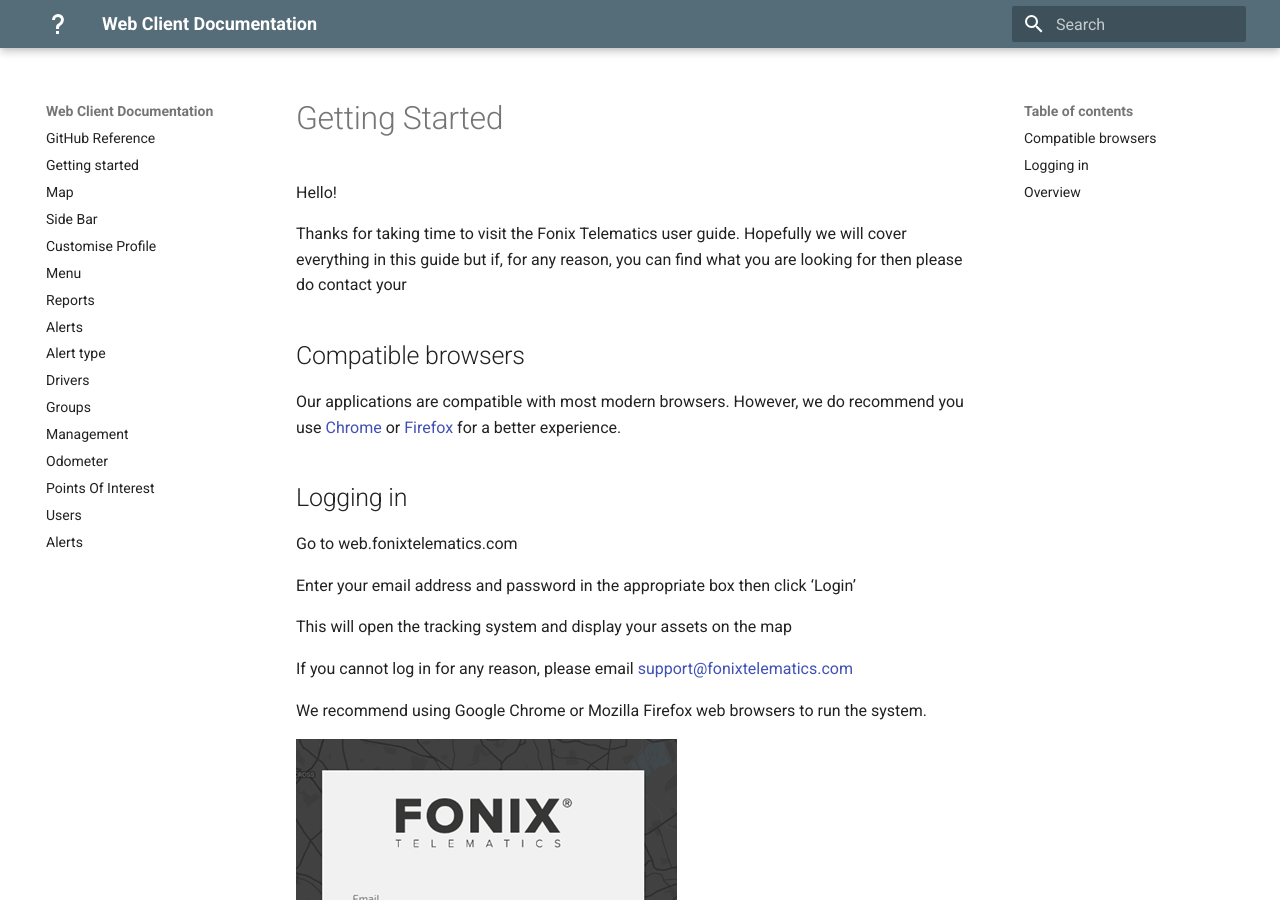
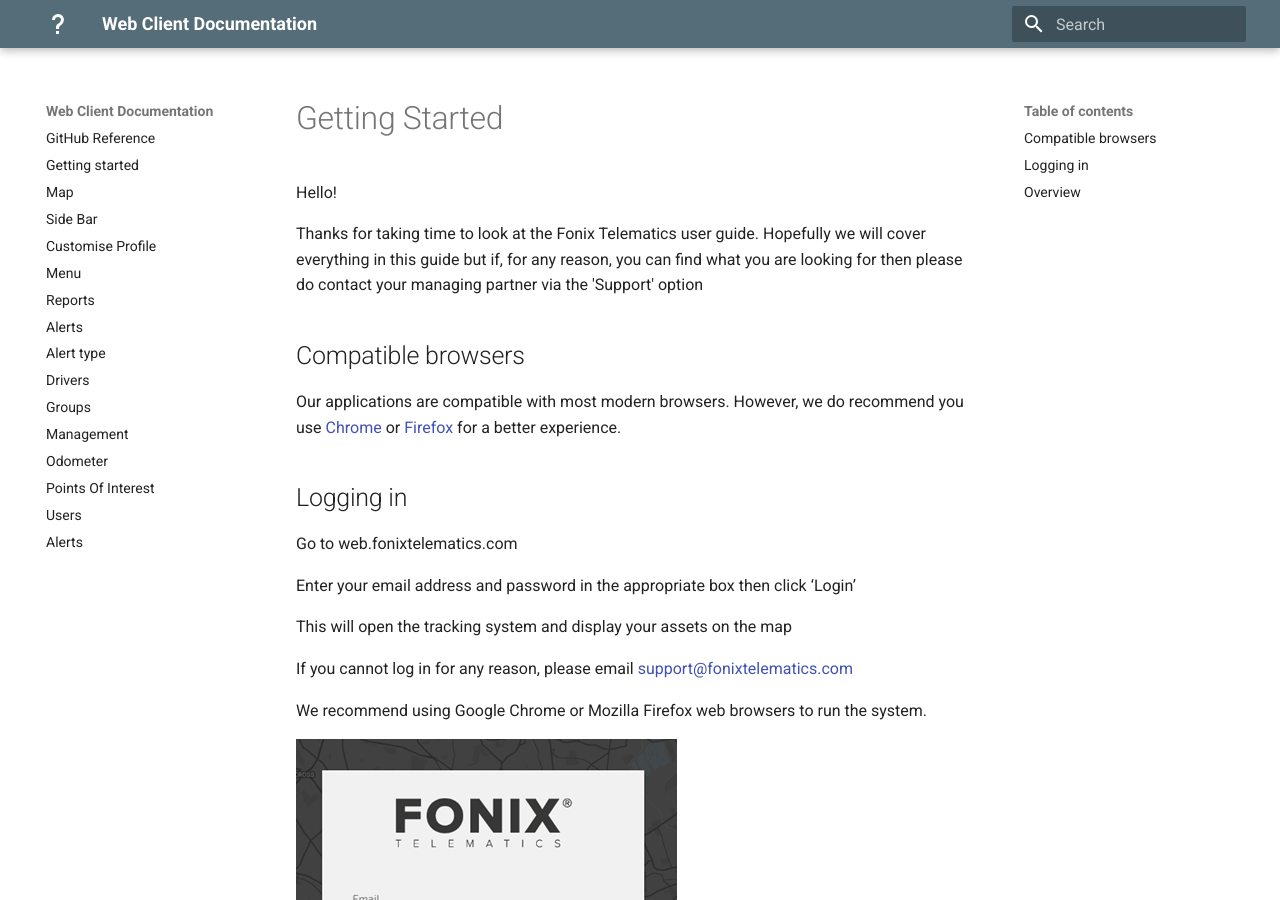
Before and after one commit to fonixtelematics/user-manual, an MkDocs documentation site: the page built from docs/Getting-started.md, in a window 1280 px wide and 900 px high. Built offline with MkDocs 1.6.1 and Material for MkDocs 9.7.7, drawn with Linux system fonts in a browser that asks for light colours; some of the changed lines change nothing that is shown.

Commit message:
docs/Getting-started.md updated from https://stackedit.io/

```diff
--- a/docs/Getting-started.md
+++ b/docs/Getting-started.md
@@ -2,7 +2,7 @@
 
 Hello!
 
-Thanks for taking time to visit the Fonix Telematics user guide. Hopefully we will cover everything in this guide but if, for any reason, you can find what you are looking for then please do contact your
+Thanks for taking time to look at the Fonix Telematics user guide. Hopefully we will cover everything in this guide but if, for any reason, you can find what you are looking for then please do contact your managing partner via the 'Support' option
 
 ## Compatible browsers
 
@@ -33,6 +33,6 @@
 
 
 <!--stackedit_data:
-eyJoaXN0b3J5IjpbLTEzNTM1OTg4NDYsLTMyNzYwMjg2NywtOT
-E1NTk1NDIyXX0=
+eyJoaXN0b3J5IjpbOTE1MjAxNTYwLC0zMjc2MDI4NjcsLTkxNT
+U5NTQyMl19
 -->
```
